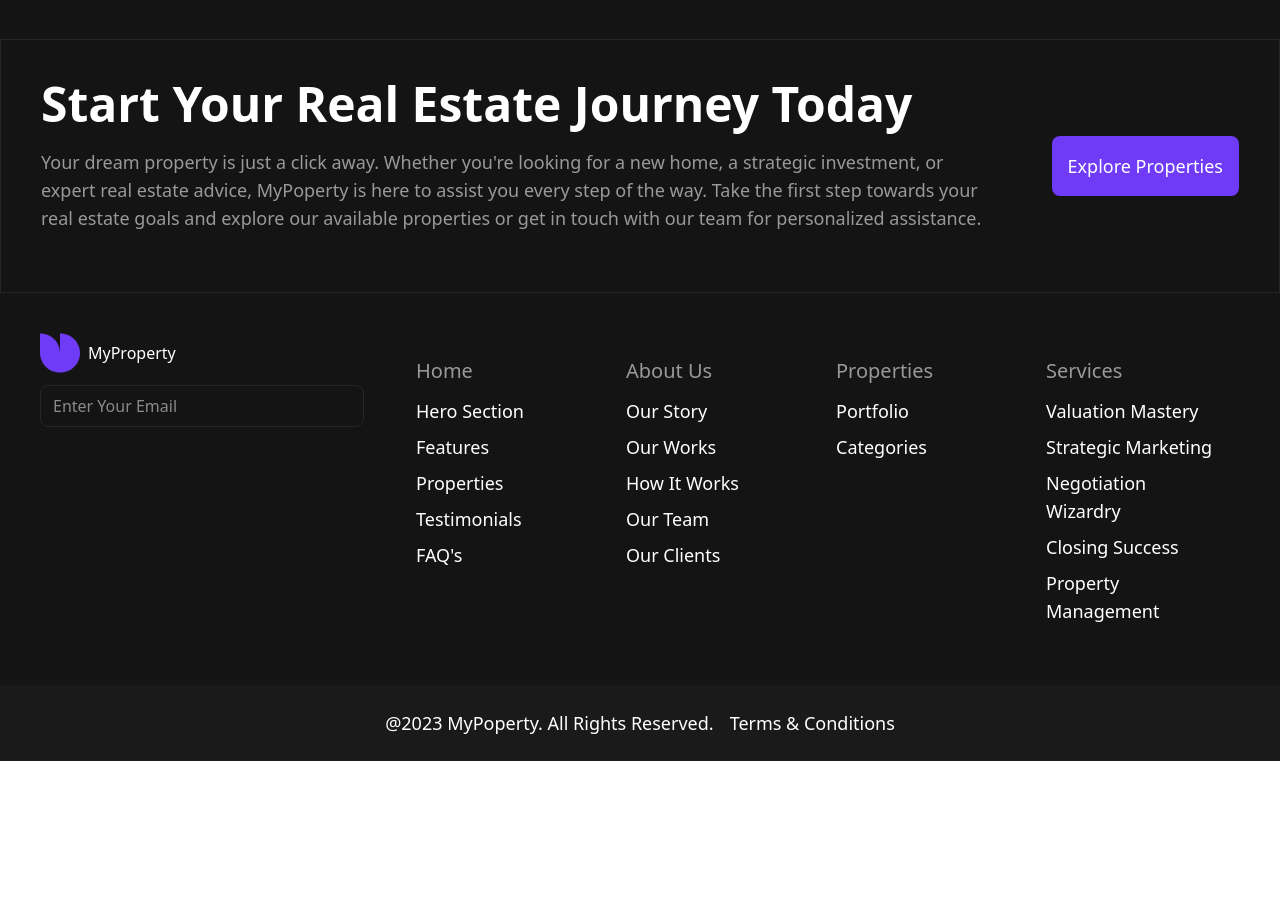
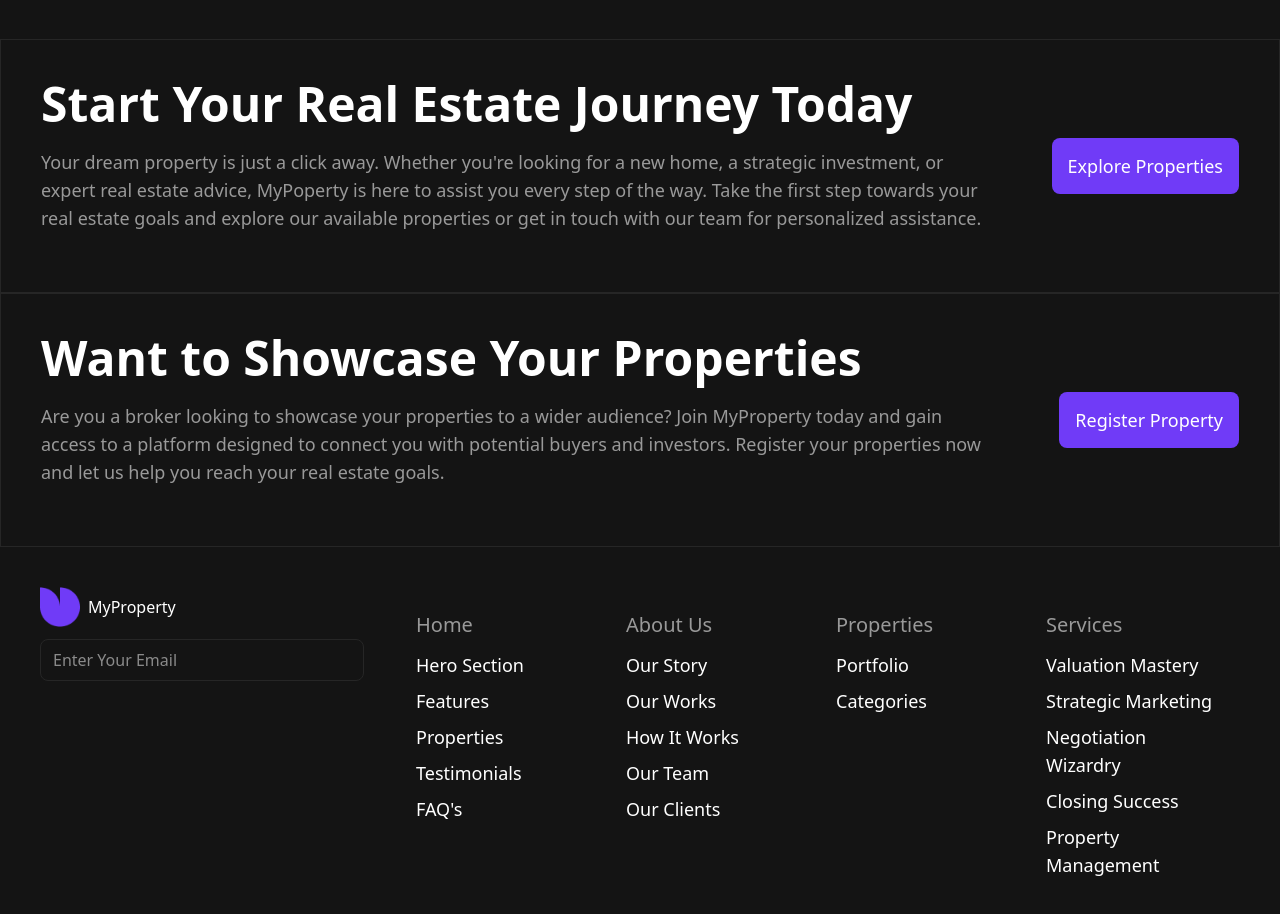
Before and after one commit to omk1r/MyProperty, a React (Vite) app in the folder client/: page / in a window 1280 px wide. Shown: the part 2700-3614 px from the top of the page. Before the commit the page ends 3461 px from the top, so only its background shows below. Built offline with nearby package versions, Linux system fonts and the light colour scheme; no server answers.

Commit message:
register property section in footer

```diff
--- a/client/src/component/Footer.tsx
+++ b/client/src/component/Footer.tsx
@@ -1,3 +1,5 @@
+import { Link } from 'react-router-dom';
+
 const Footer = () => {
   return (
     <footer className="w-full">
@@ -15,10 +17,35 @@ const Footer = () => {
             assistance.
           </p>
         </div>
-        <div>
-          <button className="bg-[#703BF7] my-2 md:px-4 py-4 rounded-lg w-full font-medium text-sm xl:text-lg">
+        <div className="my-2">
+          <Link
+            to="/properties"
+            className="bg-[#703BF7] my-2 px-4 py-4 rounded-lg w-full font-medium text-sm xl:text-lg"
+          >
             Explore Properties
-          </button>
+          </Link>
+        </div>
+      </div>
+      <div className="flex md:flex-row flex-col justify-between md:items-center px-6 md:px-10 py-10 border border-[#262626]">
+        <div className="md:w-[80%]">
+          <h3 className="font-semibold text-3xl md:text-4xl xl:text-5xl">
+            Want to Showcase Your Properties
+          </h3>
+          <p className="my-3 md:my-5 font-medium text-[#999999] text-sm md:text-base xl:text-lg">
+            Are you a broker looking to showcase your properties to a wider
+            audience? Join MyProperty today and gain access to a platform
+            designed to connect you with potential buyers and investors.
+            Register your properties now and let us help you reach your real
+            estate goals.
+          </p>
+        </div>
+        <div className="my-2">
+          <Link
+            to="/register-property"
+            className="bg-[#703BF7] my-2 px-4 py-4 rounded-lg w-full font-medium text-sm xl:text-lg"
+          >
+            Register Property
+          </Link>
         </div>
       </div>
 
```
